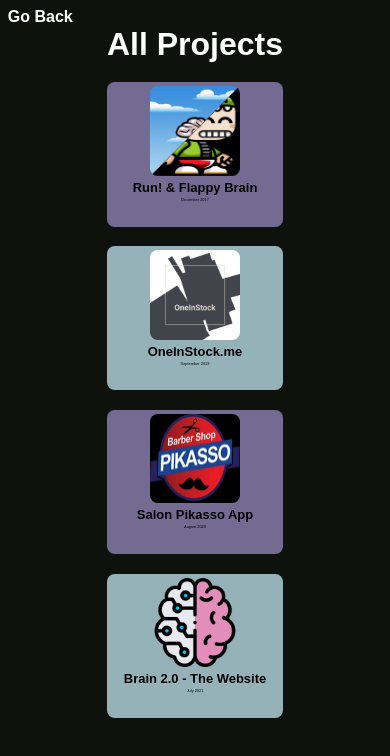
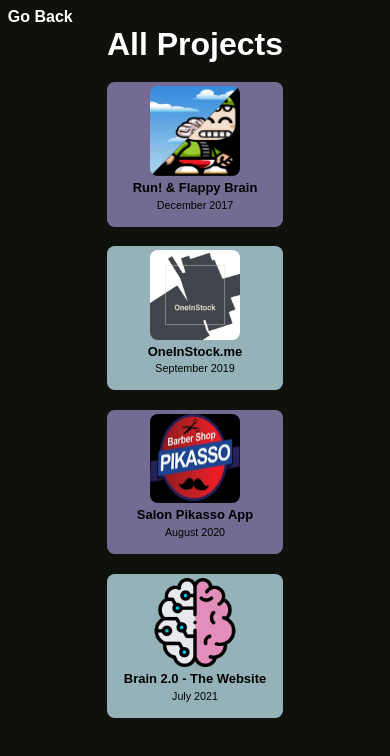
Before and after one commit to karimfawaz/brainTwoPoint0-website, a Next.js app: page /projects in a window 390 px wide. Shown: the top 756 px of the page. Built offline with nearby package versions, Linux system fonts and the light colour scheme; a web font is replaced by a local one.

Commit message:
Updated Mobile Font Weight for project date and added animation for page transitions

```diff
--- a/pages/_app.js
+++ b/pages/_app.js
@@ -1,7 +1,18 @@
 import '../styles/globals.css'
-
-function MyApp({ Component, pageProps }) {
-  return <Component {...pageProps} />
+import { motion } from 'framer-motion'
+import Router from 'next/dist/next-server/lib/router/router'
+function MyApp({ Component, pageProps, router }) {
+  return <motion.div key={router.route}
+    initial="pageInitial"
+    animate="pageAnimate"
+    variants={{
+      pageInitial: { opacity: 0, },
+      pageAnimate: {
+        opacity: 1,
+      }
+    }}>
+    <Component {...pageProps} />
+  </motion.div>
 }
 
 export default MyApp
--- a/styles/Allprojects.module.css
+++ b/styles/Allprojects.module.css
@@ -82,7 +82,7 @@
         margin-top: 1vw;
         font-size: 3.33vw;
     }
-    .projectShortdesc {
+    .projectDate {
         font-size: 2.75vw;
         padding-top: 1vw;
     }
```
